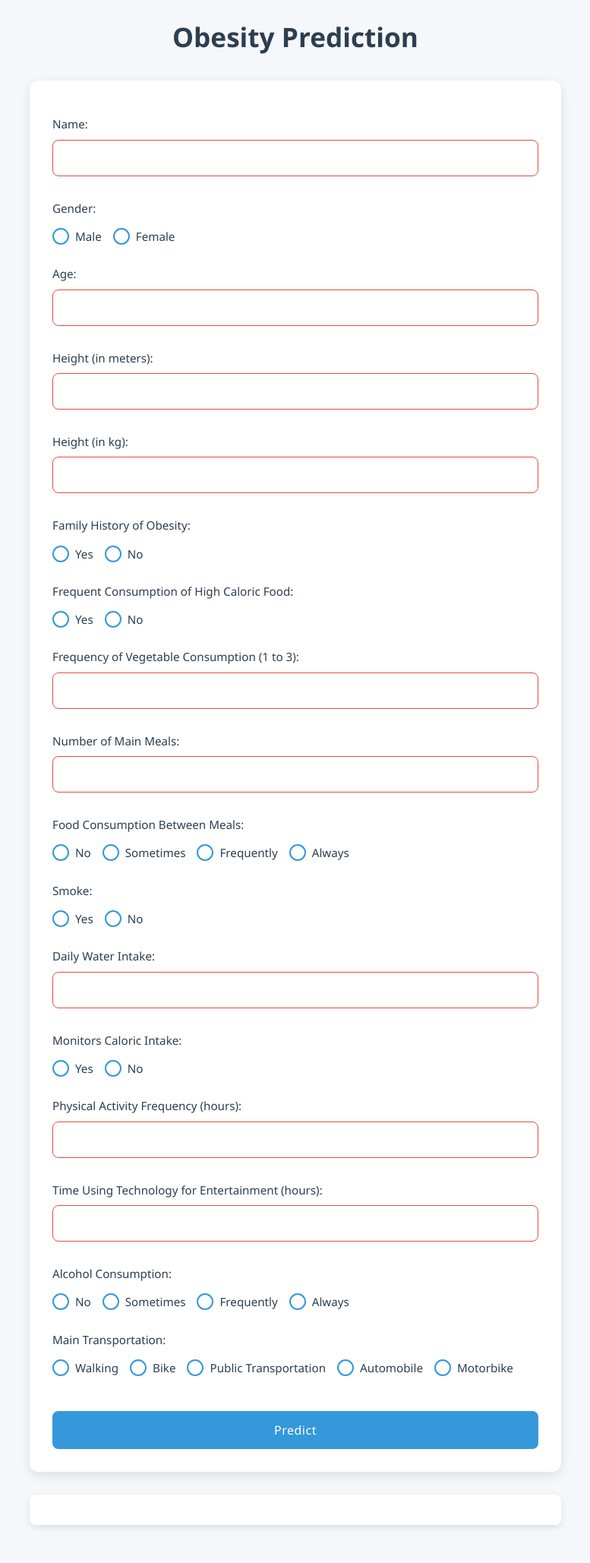
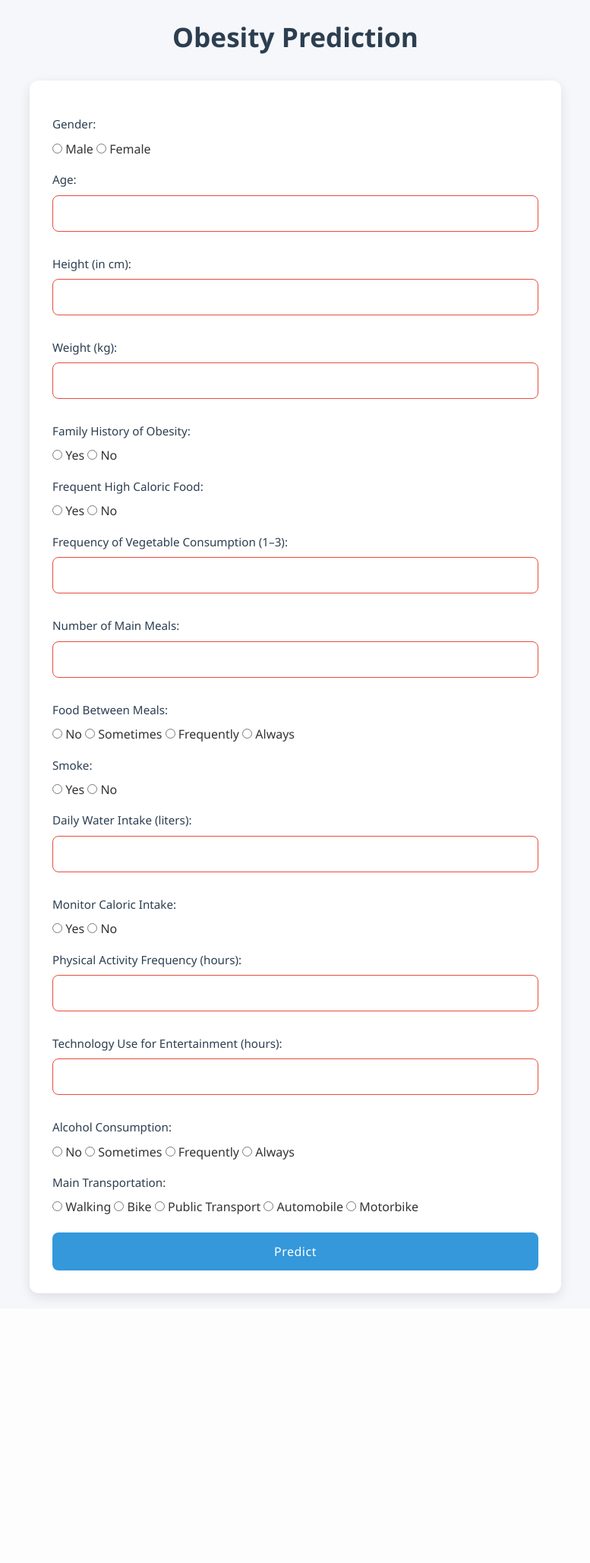
Before and after one commit to duudaa1/obesity_prediction, a Python web app: template templates/forms.html in a window 1280 px wide. Shown: the whole page at 76% size, without its empty margins (251-1028 px from the left). After the commit the page ends 1714 px from the top, so only its background shows below. Run offline with Jinja, Linux system fonts and the light colour scheme; the template is opened without the code that fills it, so the values that code supplies are empty.

Commit message:
Atualização do formulario

```diff
--- a/templates/css/style.css
+++ b/templates/css/style.css
@@ -22,7 +22,7 @@ h1 {
 }
 
 /* Container do Formulário */
-#prediction-form {
+#obesityForm {
     max-width: 700px;
     margin: 0 auto;
     background: white;
--- a/templates/forms.html
+++ b/templates/forms.html
@@ -7,38 +7,22 @@
   <link rel="stylesheet" href="css/style.css">
 </head>
 <body>
-
   <h1>Obesity Prediction</h1>
 
-    <form id="prediction-form">
+  <form id="obesityForm">
+    <label>Gender:</label>
+    <input type="radio" name="Gender" value="Male" required> Male
+    <input type="radio" name="Gender" value="Female"> Female
 
-        <!-- Nome -->
-        <label>Name:</label>
-        <input type="text" id="name" required>
+    <label>Age:</label>
+    <input type="number" name="Age" required>
 
-        <!-- Gênero -->
-        <label>Gender:</label>
-        <div class="radio-group">
-            <input type="radio" id="gender-male" name="gender" value="Male" required>
-            <label for="gender-male">Male</label>
-
-            <input type="radio" id="gender-female" name="gender" value="Female">
-            <label for="gender-female">Female</label>
-        </div>
-
-        <!-- Idade -->
-        <label>Age:</label>
-        <input type="number" id="age" required>
-
-        <!-- Altura -->
-        <label>Height (in meters):</label>
-        <input type="number" step="0.01" id="height" required>
+    <label>Height (in cm):</label>
+    <input type="number" step="0.01" id="height" name="Height" required>
 
     <script>
       const heightInput = document.getElementById('height');
-
-        heightInput.addEventListener('blur', function(e) {
-            // Converte o valor para número e formata com 2 casas decimais
+      heightInput.addEventListener('blur', function () {
         let value = parseFloat(this.value);
         if (!isNaN(value)) {
           this.value = (value / 100).toFixed(2);
@@ -46,126 +30,63 @@
       });
     </script>
 
-        <!-- Peso -->
-        <label>Height (in kg):</label>
-        <input type="number" step="0.1" id="weight" required>
+    <label>Weight (kg):</label>
+    <input type="number" step="0.1" name="Weight" required>
 
-        <!-- Histórico familiar -->
     <label>Family History of Obesity:</label>
-        <div class="radio-group">
-            <input type="radio" id="family-yes" name="family_history" value="yes" required>
-            <label for="family-yes">Yes</label>
+    <input type="radio" name="family_history" value="yes" required> Yes
+    <input type="radio" name="family_history" value="no"> No
 
-            <input type="radio" id="family-no" name="family_history" value="no">
-            <label for="family-no">No</label>
-        </div>
+    <label>Frequent High Caloric Food:</label>
+    <input type="radio" name="FAVC" value="yes" required> Yes
+    <input type="radio" name="FAVC" value="no"> No
 
-        <!-- Consome alimentos muito calóricos?-->
-        <label>Frequent Consumption of High Caloric Food:</label>
-        <div class="radio-group">
-            <input type="radio" id="favc-yes" name="favc" value="yes" required>
-            <label for="favc-yes">Yes</label>
+    <label>Frequency of Vegetable Consumption (1–3):</label>
+    <input type="number" step="1" min="1" max="3" name="FCVC" required>
 
-            <input type="radio" id="favc-no" name="favc" value="no">
-            <label for="favc-no">No</label>
-        </div>
+    <label>Number of Main Meals:</label>
+    <input type="number" name="NCP" required>
 
-        <!-- Frequência de consumo de vegetais (1 a 3) -->
-        <label>Frequency of Vegetable Consumption (1 to 3):</label>
-        <input type="number" min="1" max="3" step="1" id="fcvc" required>
+    <label>Food Between Meals:</label>
+    <input type="radio" name="CAEC" value="no" required> No
+    <input type="radio" name="CAEC" value="Sometimes"> Sometimes
+    <input type="radio" name="CAEC" value="Frequently"> Frequently
+    <input type="radio" name="CAEC" value="Always"> Always
 
-        <!-- Número de refeições principais por dia: -->
-        <label>Number of Main Meals:</label>
-        <input type="number" step="1" id="ncp" required>
+    <label>Smoke:</label>
+    <input type="radio" name="SMOKE" value="yes" required> Yes
+    <input type="radio" name="SMOKE" value="no"> No
 
-        <!-- Consome alimentos entre as refeições? -->
-        <label>Food Consumption Between Meals:</label>
-        <div class="radio-group">
-            <input type="radio" id="caec-no" name="caec" value="no" required>
-            <label for="caec-no">No</label>
+    <label>Daily Water Intake (liters):</label>
+    <input type="number" step="0.1" name="CH2O" required>
 
-            <input type="radio" id="caec-sometimes" name="caec" value="Sometimes">
-            <label for="caec-sometimes">Sometimes</label>
+    <label>Monitor Caloric Intake:</label>
+    <input type="radio" name="SCC" value="yes" required> Yes
+    <input type="radio" name="SCC" value="no"> No
 
-            <input type="radio" id="caec-frequently" name="caec" value="Frequently">
-            <label for="caec-frequently">Frequently</label>
+    <label>Physical Activity Frequency (hours):</label>
+    <input type="number" step="0.1" name="FAF" required>
 
-            <input type="radio" id="caec-always" name="caec" value="Always">
-            <label for="caec-always">Always</label>
-        </div>
+    <label>Technology Use for Entertainment (hours):</label>
+    <input type="number" step="0.1" name="TUE" required>
 
-        <!-- Fuma -->
-        <label>Smoke:</label>
-        <div class="radio-group">
-            <input type="radio" id="smoke-yes" name="smoke" value="yes" required>
-            <label for="smoke-yes">Yes</label>
+    <label>Alcohol Consumption:</label>
+    <input type="radio" name="CALC" value="no" required> No
+    <input type="radio" name="CALC" value="Sometimes"> Sometimes
+    <input type="radio" name="CALC" value="Frequently"> Frequently
+    <input type="radio" name="CALC" value="Always"> Always
 
-            <input type="radio" id="smoke-no" name="smoke" value="no">
-            <label for="smoke-no">No</label>
-        </div>
+    <label>Main Transportation:</label>
+    <input type="radio" name="MTRANS" value="Walking" required> Walking
+    <input type="radio" name="MTRANS" value="Bike"> Bike
+    <input type="radio" name="MTRANS" value="Public_Transportation"> Public Transport
+    <input type="radio" name="MTRANS" value="Automobile"> Automobile
+    <input type="radio" name="MTRANS" value="Motorbike"> Motorbike
 
-        <!-- Consumo diário de água (litros) -->
-        <label>Daily Water Intake:</label>
-        <input type="number" step="0.1" id="ch2o" required>
-
-        <!-- Controla consumo de calorias? -->
-        <label>Monitors Caloric Intake:</label>
-        <div class="radio-group">
-            <input type="radio" id="scc-yes" name="scc" value="yes" required>
-            <label for="scc-yes">Yes</label>
-
-            <input type="radio" id="scc-no" name="scc" value="no">
-            <label for="scc-no">No</label>
-        </div>
-
-        <!-- Atividade física semanal (horas) -->
-        <label>Physical Activity Frequency (hours):</label>
-        <input type="number" step="0.1" id="faf" required>
-
-        <!-- Tempo de entretenimento eletrônico por dia (horas) -->
-        <label>	Time Using Technology for Entertainment (hours):</label>
-        <input type="number" step="0.1" id="tue" required>
-
-        <!-- Consumo de álcool -->
-        <label>Alcohol Consumption:</label>
-        <div class="radio-group">
-            <input type="radio" id="calc-no" name="calc" value="no" required>
-            <label for="calc-no">No</label>
-
-            <input type="radio" id="calc-sometimes" name="calc" value="Sometimes">
-            <label for="calc-sometimes">Sometimes</label>
-
-            <input type="radio" id="calc-frequently" name="calc" value="Frequently">
-            <label for="calc-frequently">Frequently</label>
-
-            <input type="radio" id="calc-always" name="calc" value="Always">
-            <label for="calc-always">Always</label>
-        </div>
-
-        <!-- Meio de transporte principal -->
-        <label>	Main Transportation:</label>
-        <div class="radio-group">
-            <input type="radio" id="mtrans-walking" name="mtrans" value="Walking" required>
-            <label for="mtrans-walking">Walking</label>
-
-            <input type="radio" id="mtrans-bike" name="mtrans" value="Bike">
-            <label for="mtrans-bike">Bike</label>
-
-            <input type="radio" id="mtrans-public" name="mtrans" value="Public_Transportation">
-            <label for="mtrans-public">Public Transportation</label>
-
-            <input type="radio" id="mtrans-automobile" name="mtrans" value="Automobile">
-            <label for="mtrans-automobile">Automobile</label>
-
-            <input type="radio" id="mtrans-motorbike" name="mtrans" value="Motorbike">
-            <label for="mtrans-motorbike">Motorbike</label>
-        </div>
-
-        <!-- Prever -->
     <button type="submit">Predict</button>
   </form>
 
-    <div id="result"></div>
+  <div id="resultado"></div>
 
   <script src="js/script.js"></script>
 </body>
--- a/templates/js/script.js
+++ b/templates/js/script.js
@@ -1,32 +1,44 @@
-const form = document.getElementById('prediction-form');
-const resultDiv = document.getElementById('result');
+document.addEventListener("DOMContentLoaded", function () {
+  const form = document.getElementById("obesityForm");
 
-form.addEventListener('submit', function(e) {
-    e.preventDefault();
+  form.addEventListener("submit", async function (event) {
+    event.preventDefault();
 
-    // Captura os dados preenchidos (exemplo com alguns campos)
-    const gender = document.getElementById('gender').value;
-    const age = document.getElementById('age').value;
-    const weight = document.getElementById('weight').value;
-    const height = document.getElementById('height').value;
+    const formData = new FormData(form);
+    const data = {};
 
-    // Simula um cálculo simples (IMC só como exemplo)
-    const bmi = weight / (height * height);
+    // Converte FormData para objeto com os valores corretos
+    formData.forEach((value, key) => {
+      // Converte para número quando apropriado
+      if (!isNaN(value) && value.trim() !== "") {
+        data[key] = parseFloat(value);
+      } else {
+        data[key] = value;
+      }
+    });
 
-    let prediction = '';
+    try {
+      const response = await fetch("http://127.0.0.1:8000/prever", {
+        method: "POST",
+        headers: {
+          "Content-Type": "application/json",
+        },
+        body: JSON.stringify(data),
+      });
 
-    if (bmi < 18.5) {
-        prediction = 'Abaixo do peso';
-    } else if (bmi < 24.9) {
-        prediction = 'Peso saudável';
-    } else if (bmi < 29.9) {
-        prediction = 'Sobrepeso';
-    } else {
-        prediction = 'Obesidade';
+      if (!response.ok) {
+        throw new Error("Erro ao comunicar com a API");
+      }
+
+      const resultado = await response.json();
+
+      // Exibir o resultado da predição
+      const output = document.getElementById("resultado");
+      output.innerText = "Classificação prevista: " + resultado.classificacao_obesidade;
+
+    } catch (erro) {
+      console.error("Erro:", erro);
+      alert("Falha na comunicação com o servidor.");
     }
-
-    // Mostra o resultado na tela
-    resultDiv.innerHTML = `<p>Resultado simulado com base no IMC: <strong>${prediction}</strong></p>`;
-
-    // 🔥 Quando conectar ao backend Flask, você vai substituir esse código por uma requisição HTTP (fetch).
+  });
 });
```
Lines whose indentation alone changed are shown as unchanged.
